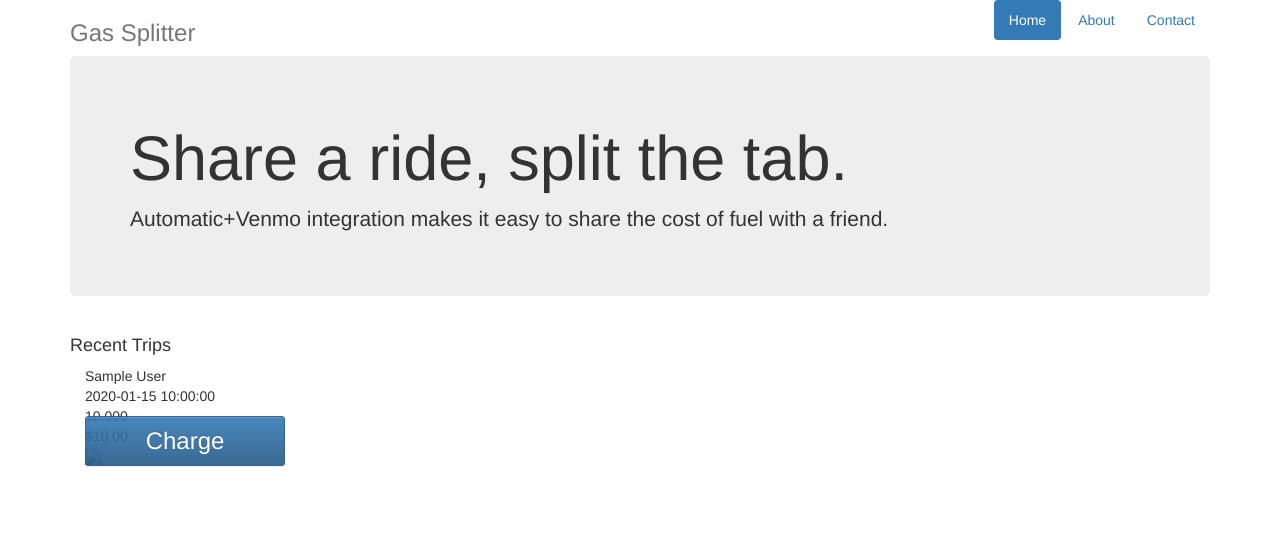
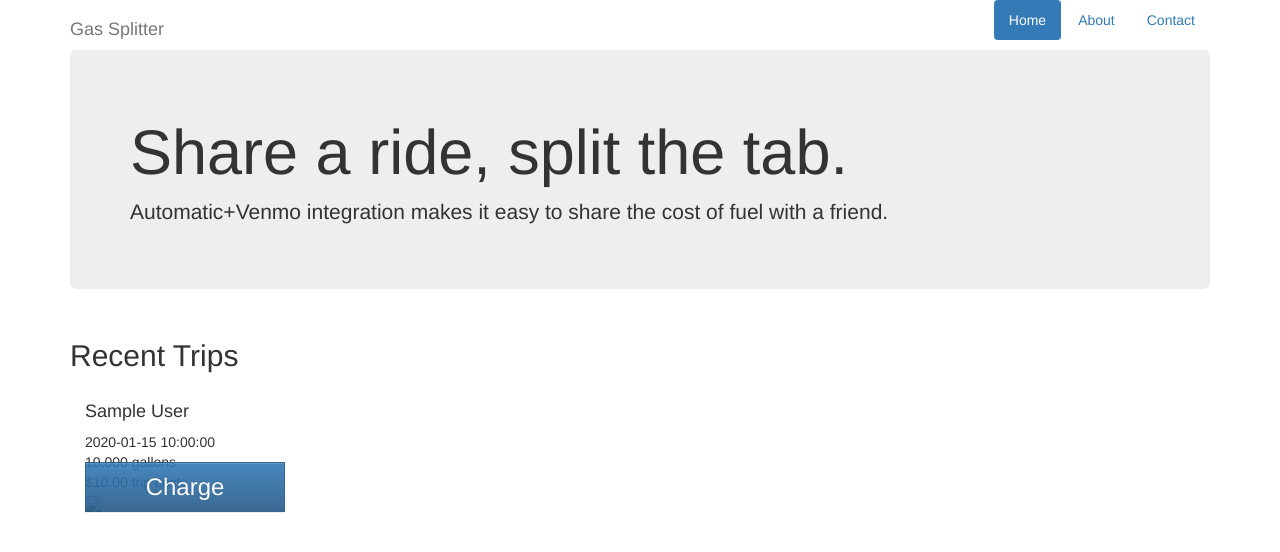
Before and after one commit to abbyoung/automatic-trip, a Flask app: page / in a window 1280 px wide. Shown: the top 552 px of the page. Run offline with Flask 2, Linux system fonts and the light colour scheme; grey boxes marked "Sample" are stand-in pictures; a database or web service that is not in the repository returns one stand-in record (values such as "Sample title"); data that the repository does not hold is empty; some libraries are stand-ins or nearby versions.

Commit message:
adding trip name and img to payment box

```diff
--- a/static/css/main.css
+++ b/static/css/main.css
@@ -1,4 +1,6 @@
-
+h3 {
+    font-size: 18px;
+}
 /* Friends List */
 img.friend_profile {
     height: 25px;
@@ -38,4 +40,5 @@
     height:50px;
     opacity: .9;
     font-size: 24px;
+    border-radius: 0px;
 }
--- a/templates/index.html
+++ b/templates/index.html
@@ -13,17 +13,17 @@
 
       <div class="row">
         <div class="col-lg-12">
-          <h4>Recent Trips</h4>
+          <h2>Recent Trips</h2>
             {% for trip in recent_trips %}
                 <div class="col-md-4" id="{{trip['id']}}">
-                    {{trip['start_location']['display_name']}}<br/>
+                    <h3>{{trip['start_location']['display_name']}}</h3>
                     {{trip['start_time']}}<br/>
-                    {{'%0.3f' % trip['fuel_volume_gal'] | float}}<br/>
-                    ${{'%0.2f' % trip['fuel_cost_usd'] | float}}<br/>
+                    {{'%0.3f' % trip['fuel_volume_gal'] | float}} gallons<br/>
+                    ${{'%0.2f' % trip['fuel_cost_usd'] | float}} trip cost<br/>
                     <div class="img_container">
                       <img src="https://maps.googleapis.com/maps/api/staticmap?size=200x200&path=weight:5%7Ccolor:blue%7Cenc:{{trip['path']}}"/><br/>
                       <br/>
-                      <button type="button" class="btn btn-primary btn-sm" data-dollars="{{trip['fuel_cost_usd']}}" data-trip-id="{{trip['id']}}" data-toggle="modal" data-target="#payModal">
+                      <button type="button" class="btn btn-primary btn-sm" data-dollars="{{trip['fuel_cost_usd']}}" data-trip-id="{{trip['id']}}" data-path="{{trip['path']}}" data-trip-name="{{trip['start_location']['display_name']}}" data-toggle="modal" data-target="#payModal">
                         Charge
                       </button>
                     </div>
@@ -49,6 +49,8 @@
       <div class="modal-body col-md-12">
         <form id="payment">
             <div class="col-md-6">
+              <h2 class="display-name"></h2>
+              <img class="path-img" src=""/>
                <div class="radio">
                   <label>
                     <input type="radio" name="optionsAmount" value="" checked>
@@ -95,8 +97,14 @@
     $('#payModal').on('show.bs.modal', function(e) {
       var price = $(e.relatedTarget).data('dollars');
       var tripID = $(e.relatedTarget).data('trip-id');
+      var displayName = $(e.relatedTarget).data('trip-name');
+      var path = $(e.relatedTarget).data('path');
 
+      // Add name and map to modal
+      $('.display-name').html(displayName);
+      $('.path-img').attr('src', 'https://maps.googleapis.com/maps/api/staticmap?size=200x200&path=weight:5%7Ccolor:blue%7Cenc:'+path);
 
+      // Set initial price on Charge btn
       price = price.toFixed(2);
       $('.charge').html('Charge $'+price);
 
@@ -125,7 +133,8 @@
           // hide modal
           $('#payModal').modal('hide');
           // remove charge btn, replace with success
-          $('#'+tripID + ' .btn').css('display', 'none');
+          $('#'+tripID + ' .btn').html('Success!');
+
         });
       });
     });
```
Also changed, not shown: static/img/check.png (added).
